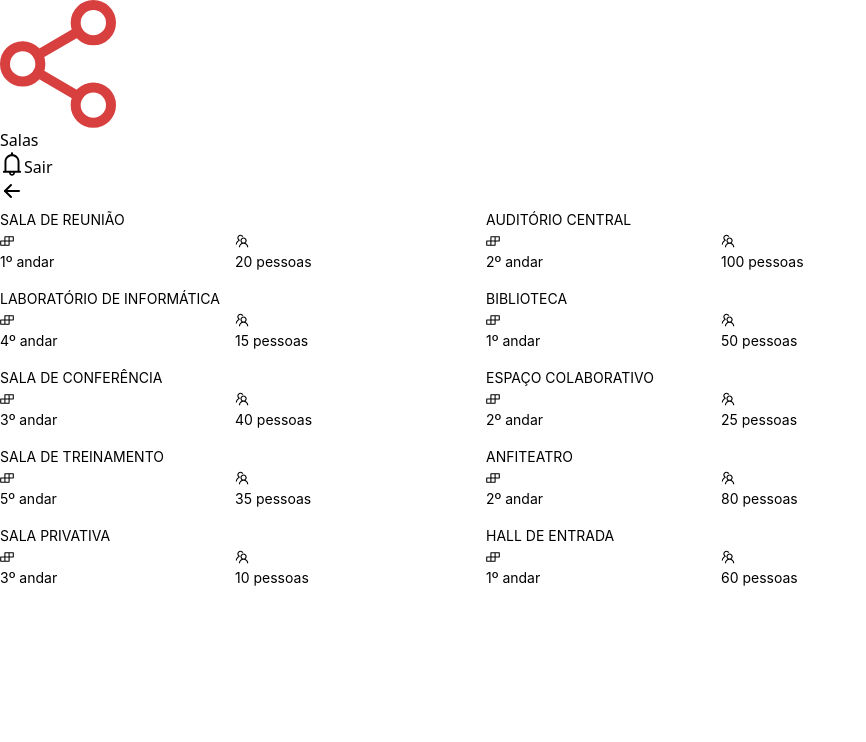
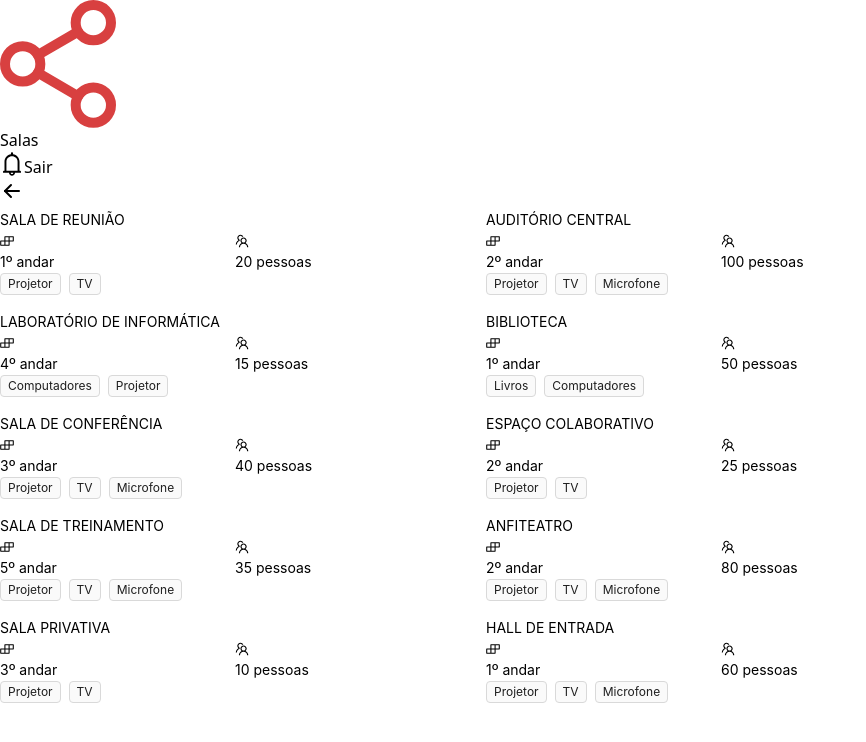
Before and after one commit to MeetSpaceUFRPE/meetspace-front, a React (Vite) app: page /salas in a window 1280 px wide. Shown: the top 742 px of the page, without its empty margins (0-866 px from the left). Built offline with nearby package versions, Linux system fonts and the light colour scheme; no server answers.

Commit message:
feat: add recursos to SalaCard and fetch rooms from API

```diff
--- a/src/components/SalaCard.jsx
+++ b/src/components/SalaCard.jsx
@@ -1,8 +1,8 @@
 import React from "react";
-import { Col, Divider, Row } from "antd";
+import { Col, Divider, Row, Tag } from "antd";
 import { TeamOutlined, BuildOutlined } from "@ant-design/icons";
 
-const SalaCard = ({ nome, localizacao, capacidade, onClick }) => {
+const SalaCard = ({ nome, localizacao, capacidade, recursos, onClick }) => {
     return (
         <div className="p-5 bg-[#D84040]  text-white rounded-lg h-full shadow-lg hover:shadow-2xl cursor-pointer" onClick={onClick}>
             <Row>
@@ -23,6 +23,15 @@ const SalaCard = ({ nome, localizacao, capacidade, onClick }) => {
                         <h1>{capacidade} pessoas</h1>
                     </div>
                 </Col>
+                <Col span={12} className="flex items-center">
+                    {recursos.map((recurso, index) => {
+                        return (
+                            <Tag key={index} className="text-[#D84040] font-semibold mt-3">
+                                {recurso}
+                            </Tag>
+                        );
+                    })}
+                </Col>
             </Row>
         </div>
     );
--- a/src/pages/app/Salas.jsx
+++ b/src/pages/app/Salas.jsx
@@ -4,22 +4,37 @@ import ButtonBack from "../../components/ButtonBack";
 import { Col, Row } from 'antd';
 import SalaCard from '../../components/SalaCard';
 import { useNavigate } from "react-router-dom";
+import { useEffect } from 'react';
+import { getRooms } from '../../services/roomService';
 
 const Salas = () => {
   const navigate = useNavigate();
   // Recebe uma array de objetos referente à sala
   const [array, setArray] = useState([
-    { id: 1, nome: "Sala de Reunião", capacidade: 20, localizacao: 1 },
-    { id: 2, nome: "Auditório Central", capacidade: 100, localizacao: 2 },
-    { id: 3, nome: "Laboratório de Informática", capacidade: 15, localizacao: 4 },
-    { id: 4, nome: "Biblioteca", capacidade: 50, localizacao: 1 },
-    { id: 5, nome: "Sala de Conferência", capacidade: 40, localizacao: 3 },
-    { id: 6, nome: "Espaço Colaborativo", capacidade: 25, localizacao: 2 },
-    { id: 7, nome: "Sala de Treinamento", capacidade: 35, localizacao: 5 },
-    { id: 8, nome: "Anfiteatro", capacidade: 80, localizacao: 2 },
-    { id: 9, nome: "Sala Privativa", capacidade: 10, localizacao: 3 },
-    { id: 10, nome: "Hall de Entrada", capacidade: 60, localizacao: 1 },
+    { id: 1, nome: "Sala de Reunião", capacidade: 20, localizacao: 1, recursos: ["Projetor", "TV"] },
+    { id: 2, nome: "Auditório Central", capacidade: 100, localizacao: 2, recursos: ["Projetor", "TV", "Microfone"] },
+    { id: 3, nome: "Laboratório de Informática", capacidade: 15, localizacao: 4, recursos: ["Computadores", "Projetor"] },
+    { id: 4, nome: "Biblioteca", capacidade: 50, localizacao: 1, recursos: ["Livros", "Computadores"] },
+    { id: 5, nome: "Sala de Conferência", capacidade: 40, localizacao: 3, recursos: ["Projetor", "TV", "Microfone"] },
+    { id: 6, nome: "Espaço Colaborativo", capacidade: 25, localizacao: 2, recursos: ["Projetor", "TV"] },
+    { id: 7, nome: "Sala de Treinamento", capacidade: 35, localizacao: 5, recursos: ["Projetor", "TV", "Microfone"] },
+    { id: 8, nome: "Anfiteatro", capacidade: 80, localizacao: 2, recursos: ["Projetor", "TV", "Microfone"] },
+    { id: 9, nome: "Sala Privativa", capacidade: 10, localizacao: 3, recursos: ["Projetor", "TV"] },
+    { id: 10, nome: "Hall de Entrada", capacidade: 60, localizacao: 1, recursos: ["Projetor", "TV", "Microfone"] },
   ]);
+
+  useEffect(() => {
+    const fetchRooms = async () => {
+      try {
+        const rooms = await getRooms();
+        setArray(rooms);
+      }
+      catch (error) {
+        console.error("Erro ao buscar salas:", error);
+      }
+    }
+    fetchRooms();
+  });
 
   return (
     <div className='h-screen'>
@@ -28,7 +43,13 @@ const Salas = () => {
       <Row className='h-auto flex justify-center content-center md:px-24 my-28' gutter={[16, 16]}>
         {array.map((sala) => {
           return <Col xs={20} md={10} lg={9}>
-            <SalaCard nome={sala.nome} capacidade={sala.capacidade} localizacao={sala.localizacao} onClick={() => navigate(`/detalhe-da-sala/${sala.id}`)}/>
+            <SalaCard
+              nome={sala.nome}
+              capacidade={sala.capacidade}
+              localizacao={sala.localizacao}
+              recursos={sala.recursos}
+              onClick={() => navigate(`/detalhe-da-sala/${sala.id}`)}
+            />
           </Col>
         })}
       </Row>
--- a/src/services/roomService.js
+++ b/src/services/roomService.js
@@ -25,3 +25,13 @@ export const createRoom = async (roomData) => {
         throw error;
     }
 };
+
+export const getRooms = async () => {
+    try {
+        const response = await api.get("/api/salas/get");
+        return response.data;
+    } catch (error) {
+        console.error("Erro ao buscar salas:", error);
+        throw error;
+    }
+}
```
